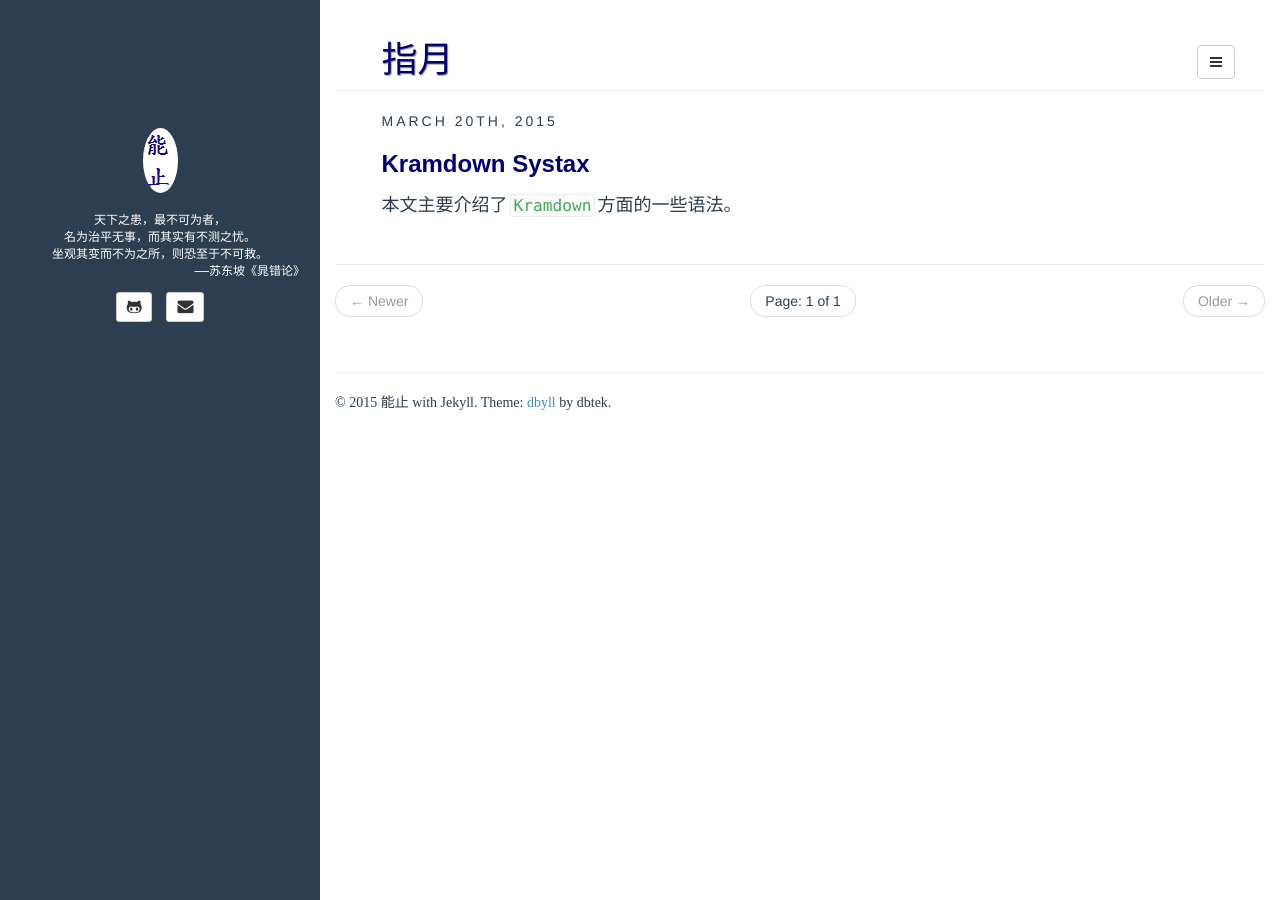
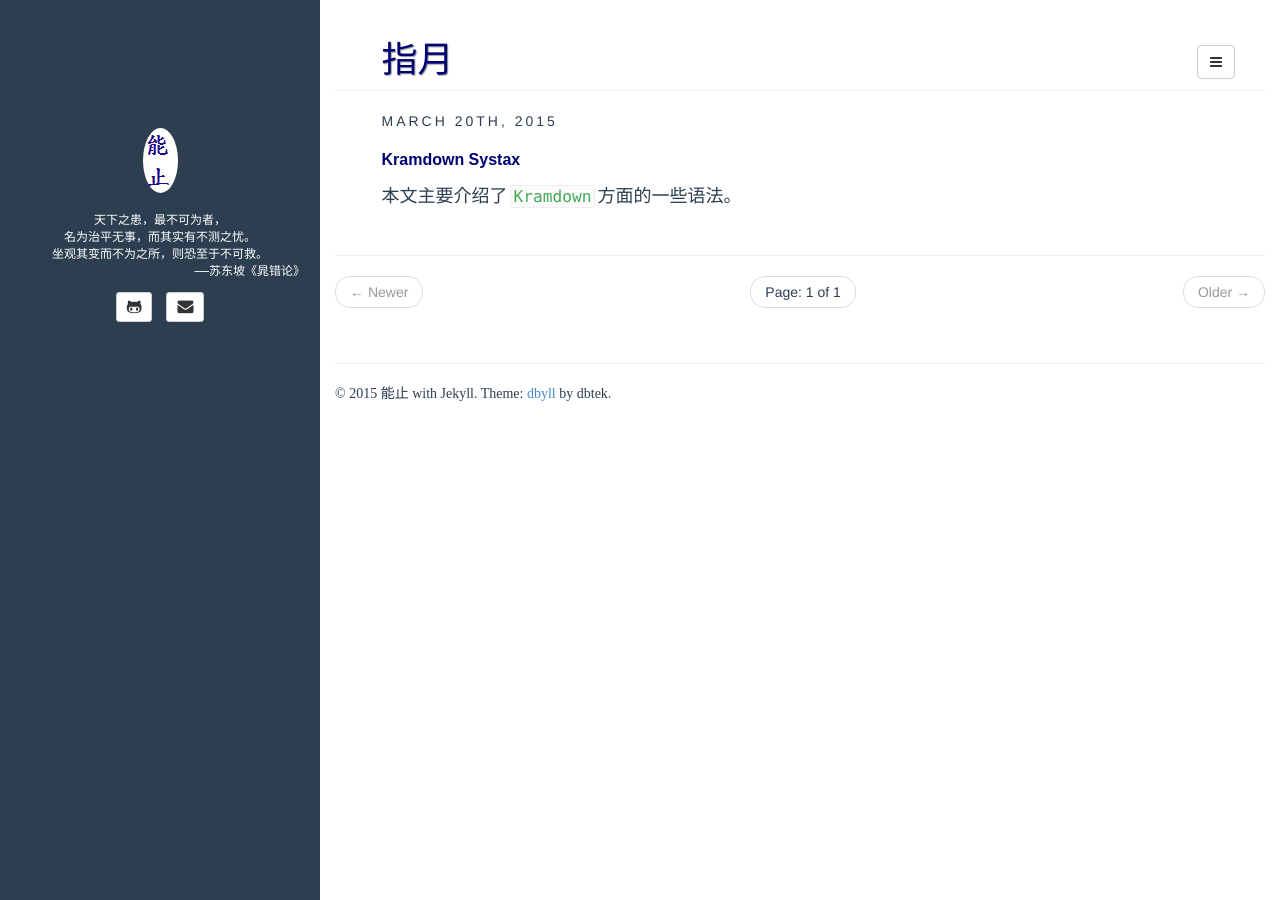
Before and after one commit to Zuofan/artical, a Jekyll site: the page built from index.html, in a window 1280 px wide. Built offline with Jekyll 4.4.1, drawn with Linux system fonts in a browser that asks for light colours; a script that is not in the unit is left out; the list of posts is cut into pages by our own code.

Commit message:
Update style.css

```diff
--- a/assets/css/style.css
+++ b/assets/css/style.css
@@ -135,6 +135,15 @@ article.home h6 {
 	color: rgb(0,0,117);//#f2756a;
 }
 
+article.home h1 {font-size: 18px}
+article.home h2	{font-size: 16px}
+article.home h3	{font-size: 14px}
+article.home h4	{font-size: 12px}
+article.home h5,
+article.home h6 {
+	font-size: 10px
+}
+
 article.home h1 a,
 article.home h2 a,
 article.home h3 a,
```
